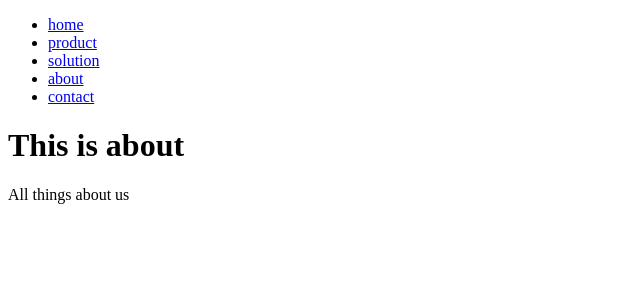
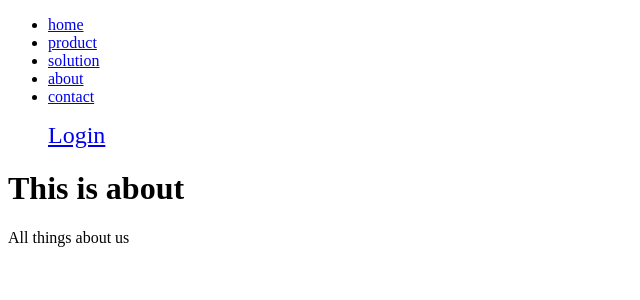
Before and after one commit to ssyctlm/feb27, a Django app: page /about in a window 1280 px wide. Shown: the top 300 px of the page, without its empty margins (0-640 px from the left). Run offline with Django 3.2, Linux system fonts and the light colour scheme.

Commit message:
add a likt of data
modified the nav bar

```diff
--- a/templates/nav_bar.html
+++ b/templates/nav_bar.html
@@ -6,3 +6,6 @@
     <li><a href="/contact">contact</a></li>
 
 </ul>
+<ul>
+    <font size="5px"><a href="/admin">Login</a></font>
+</ul>
```
Also changed, not shown: db.sqlite3.
